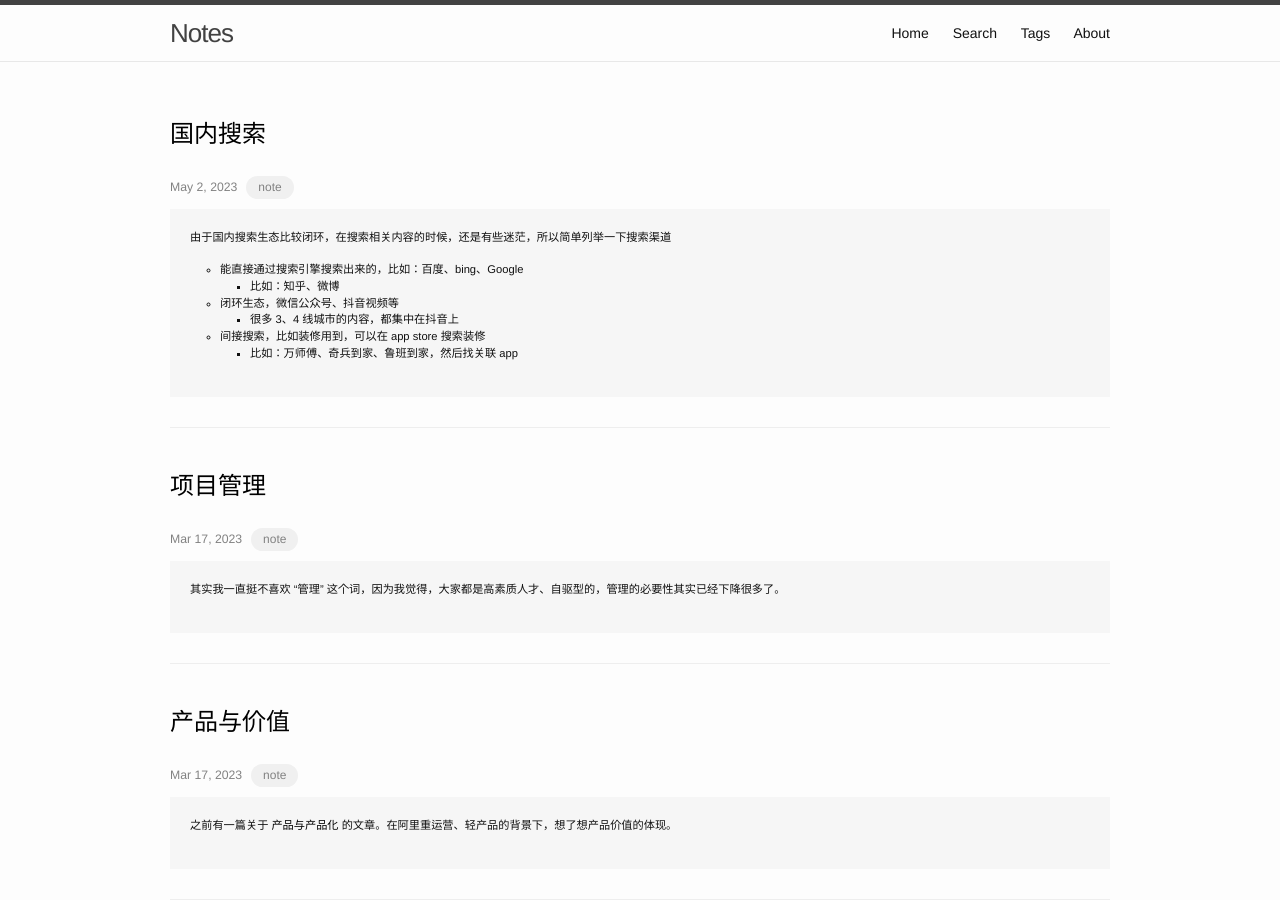
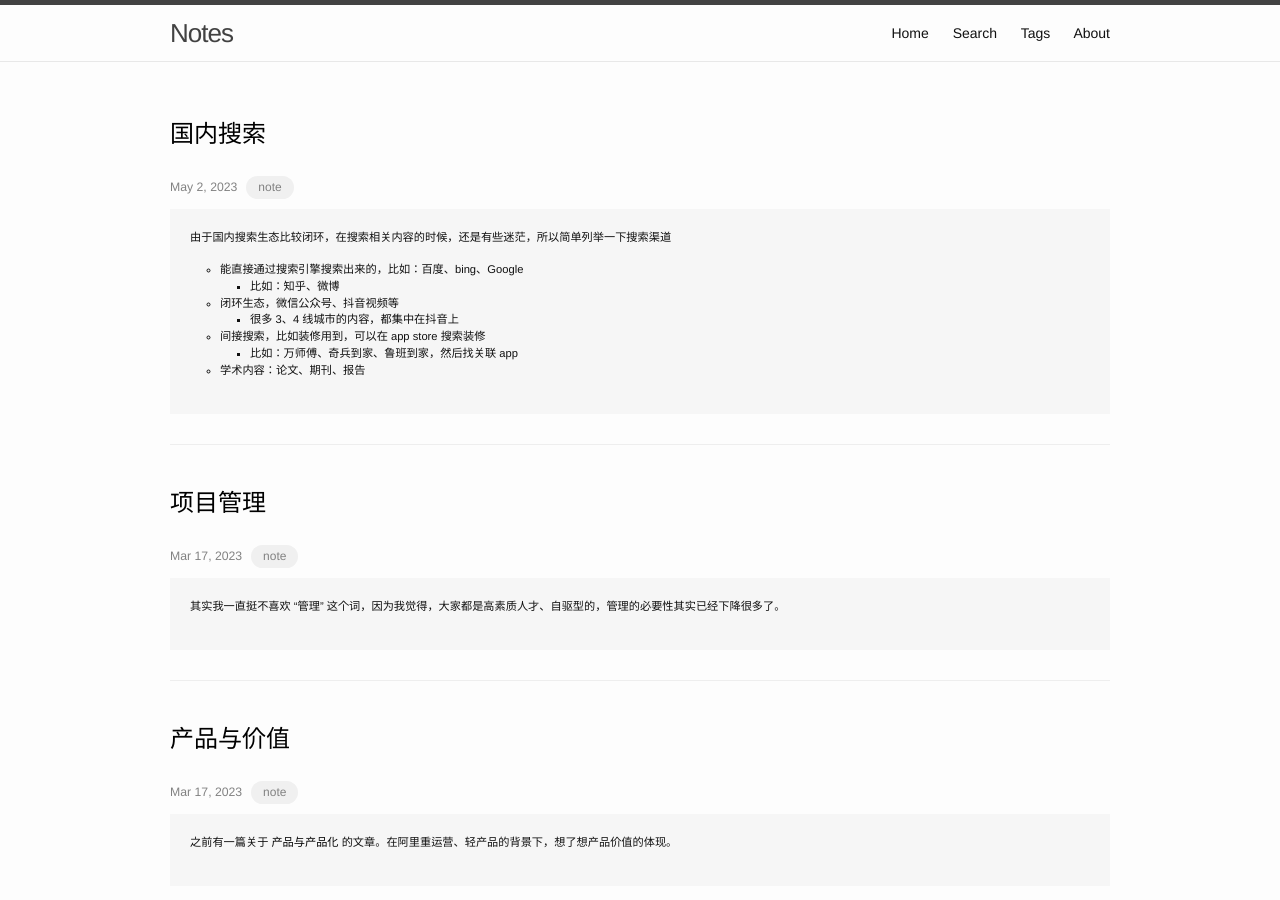
Before and after one commit to zhoukekestar/notes, a Jekyll site: the page built from index.html, in a window 1280 px wide and 900 px high. Built offline with Jekyll 4.4.1, drawn with Linux system fonts in a browser that asks for light colours; the list of posts is cut into pages by our own code.

Commit message:
Update 2023-05-02-search.md

```diff
--- a/_posts/2023-04～09/2023-05-02-search.md
+++ b/_posts/2023-04～09/2023-05-02-search.md
@@ -14,3 +14,4 @@ tags: [note]
   * 很多 3、4 线城市的内容，都集中在抖音上
 * 间接搜索，比如装修用到，可以在 app store 搜索装修
   * 比如：万师傅、奇兵到家、鲁班到家，然后找关联 app
+* 学术内容：论文、期刊、报告
```
